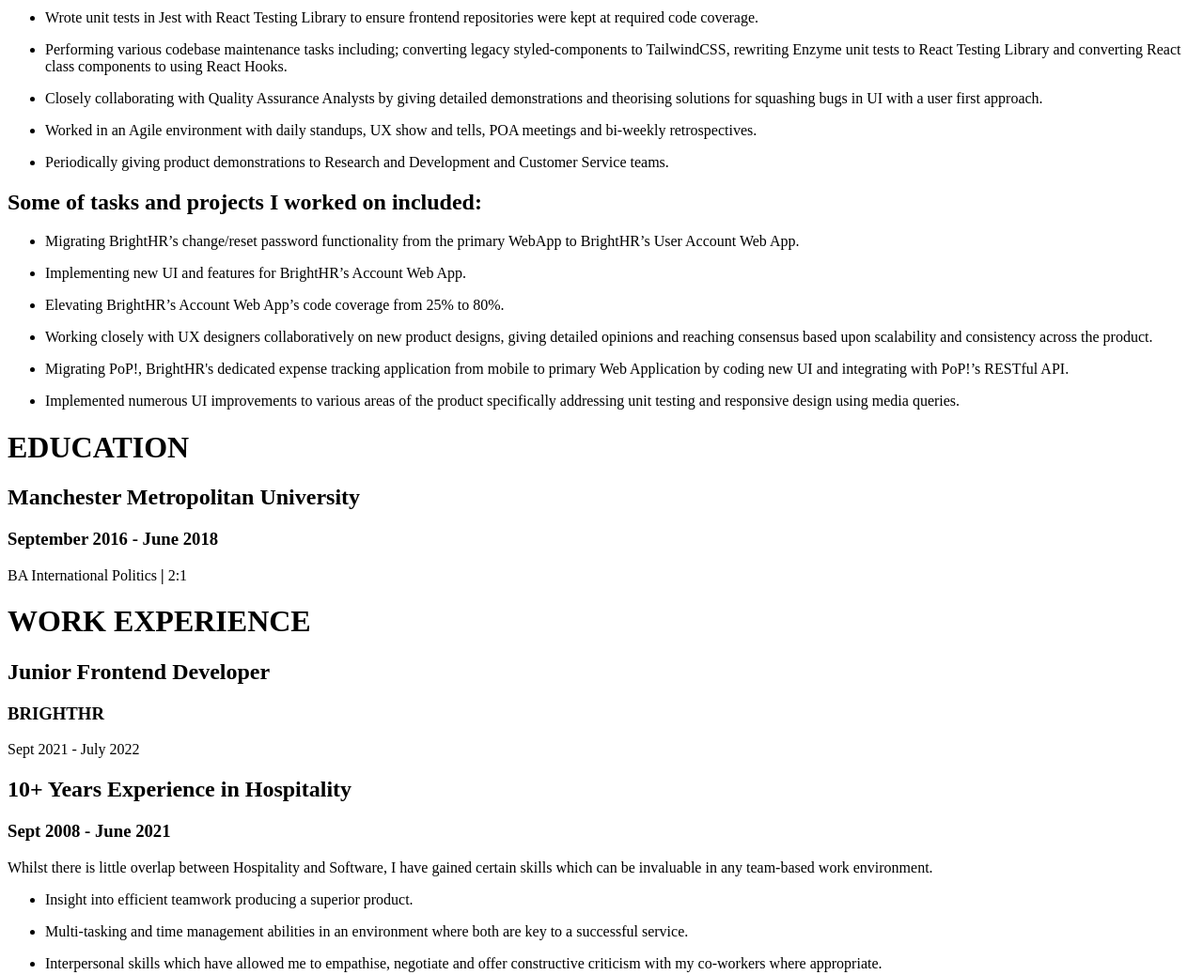
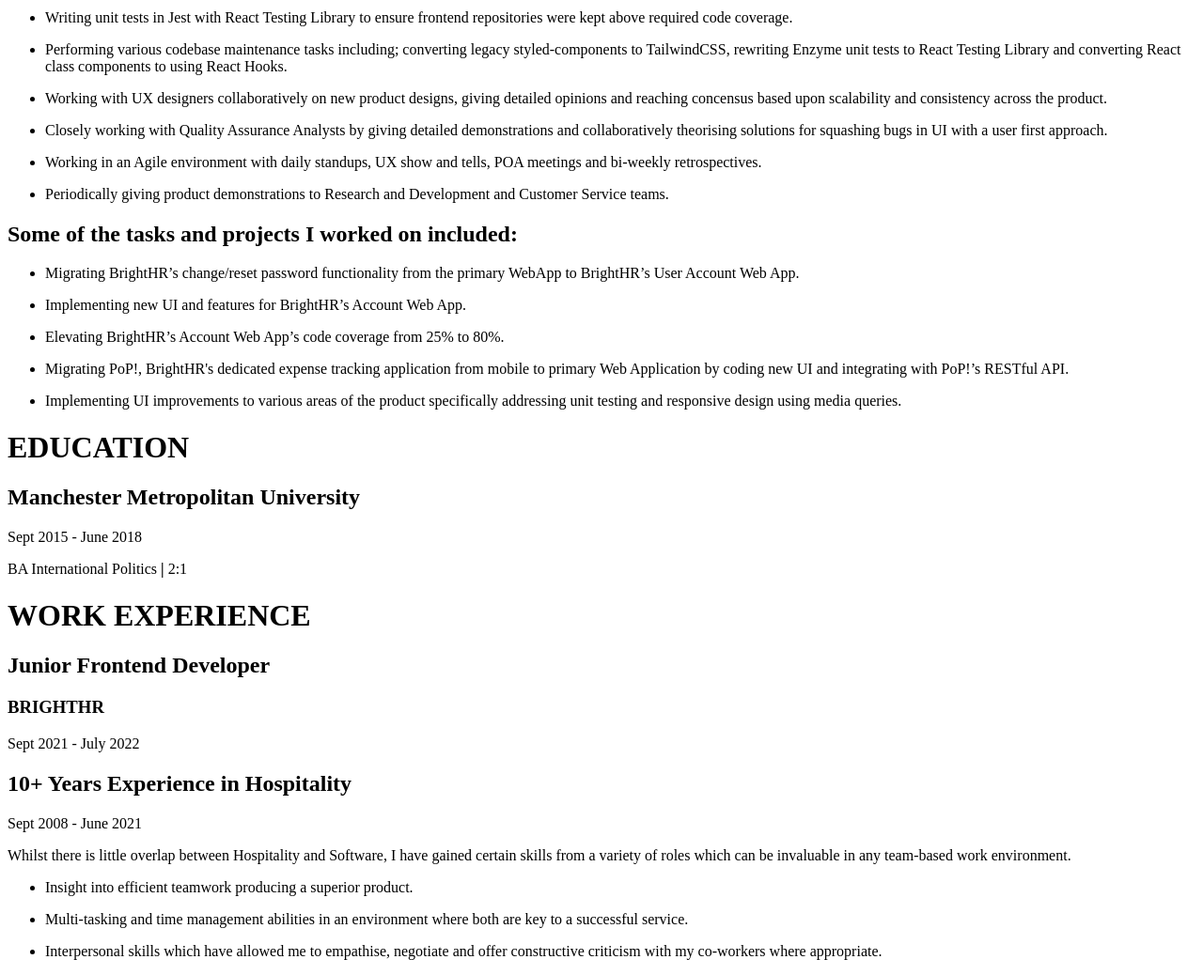
Before and after one commit to samueljmillward/portfolio, a Gatsby site: page /resume in a window 1280 px wide. Shown: the part 240-1278 px from the top of the page at 94% size. Built offline with nearby package versions, Linux system fonts and the light colour scheme; Gatsby itself is replaced by a stand-in of ours.

Commit message:
Styling changes

```diff
--- a/src/pages/index.js
+++ b/src/pages/index.js
@@ -8,9 +8,9 @@
         <StyledHeader>Nice to meet you.</StyledHeader>
         <p>
             My name's <strong>Sam Millward.</strong> I'm a dedicated,
-            disciplined and creative software engineer, most comfortable working
-            with <strong>Frontend Tech</strong> such as{' '}
-            <strong>JavaScript and React</strong>.
+            disciplined and creative software developer. Most of my experience
+            is with <strong>Frontend Tech</strong> such as{' '}
+            <strong>JavaScript</strong> and <strong>React</strong>.
         </p>
         <p>
             I am actively searching for a <strong>Junior Developer</strong>{' '}
--- a/src/pages/resume.mdx
+++ b/src/pages/resume.mdx
@@ -9,24 +9,26 @@
 - Performing UI changes across various Bright products, using React
 and TailwindCSS.
 
-- Wrote unit tests in Jest with React Testing Library to ensure frontend
-repositories were kept at required code coverage.
+- Writing unit tests in Jest with React Testing Library to ensure frontend
+repositories were kept above required code coverage.
 
 - Performing various codebase maintenance tasks including; converting legacy
 styled-components to TailwindCSS, rewriting Enzyme unit tests to React
 Testing Library and converting React class components to using React Hooks.
 
-- Closely collaborating with Quality Assurance Analysts by giving detailed
-demonstrations and theorising solutions for squashing bugs in UI with a user
+- Working with UX designers collaboratively on new product designs, giving detailed opinions and reaching concensus based upon scalability and consistency across the product.
+
+- Closely working with Quality Assurance Analysts by giving detailed
+demonstrations and collaboratively theorising solutions for squashing bugs in UI with a user
 first approach.
 
-- Worked in an Agile environment with daily standups, UX show and tells, POA
+- Working in an Agile environment with daily standups, UX show and tells, POA
 meetings and bi-weekly retrospectives.
 
 - Periodically giving product demonstrations to Research and Development and
 Customer Service teams.
 
-## Some of tasks and projects I worked on included:
+## Some of the tasks and projects I worked on included:
 
 -  Migrating BrightHR’s change/reset password functionality from the primary
 WebApp to BrightHR’s User Account Web App.
@@ -35,21 +37,17 @@
 
 -  Elevating BrightHR’s Account Web App’s code coverage from 25% to 80%.
 
--  Working closely with UX designers collaboratively on new product designs,
-giving detailed opinions and reaching consensus based upon scalability and
-consistency across the product.
-
 -  Migrating PoP!, BrightHR's dedicated expense tracking application from mobile to primary Web Application by
 coding new UI and integrating with PoP!’s RESTful API.
 
--  Implemented numerous UI improvements to various areas of the product
+-  Implementing UI improvements to various areas of the product
 specifically addressing unit testing and responsive design using media queries.
 
 # EDUCATION
 
 ## Manchester Metropolitan University
 
-### September 2016 - June 2018
+ Sept 2015 - June 2018
 
 BA International Politics **|** 2:1
 
@@ -63,9 +61,9 @@
 
 ## 10+ Years Experience in Hospitality
 
-### Sept 2008 - June 2021
+Sept 2008 - June 2021
 
-Whilst there is little overlap between Hospitality and Software, I have gained certain skills which can be invaluable in any team-based work environment.
+Whilst there is little overlap between Hospitality and Software, I have gained certain skills from a variety of roles which can be invaluable in any team-based work environment.
 
 -   Insight into efficient teamwork producing a superior product.
 
--- a/src/projects/Nimcic.js
+++ b/src/projects/Nimcic.js
@@ -29,9 +29,9 @@
                 <h3>
                     <Hyperlink
                         style={{ color: '#dea5a4' }}
-                        href="https://nimcic.org.uk/"
+                        href="https://github.com/samueljmillward/nimcic"
                     >
-                        Viewable at nimcic.org.uk
+                        Source code viewable on GitHub
                     </Hyperlink>
                 </h3>
                 <p>
```
Also changed, not shown: src/projects/Espresso.js (+10 -2 lines).
